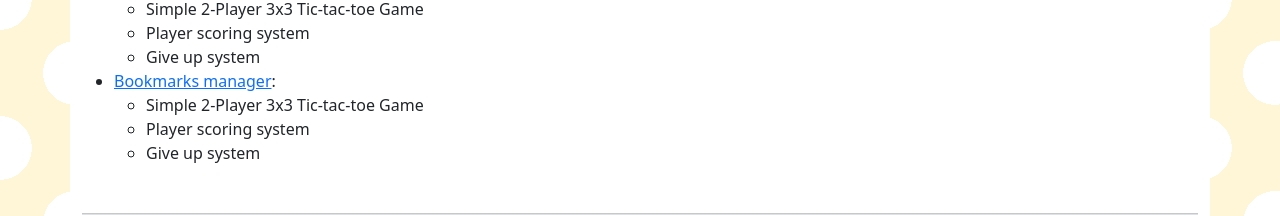
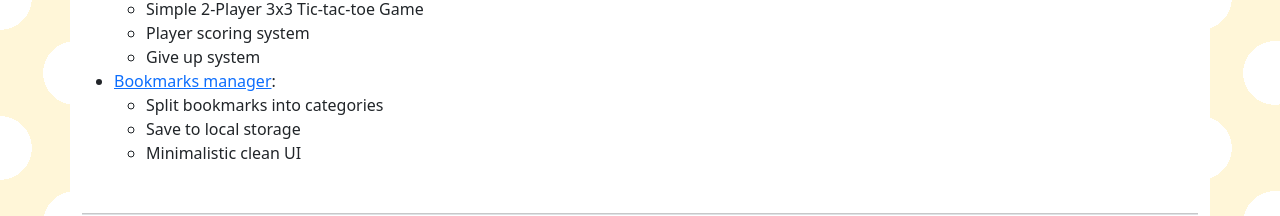
Before and after one commit to angrymidget4728/basic-site, a plain HTML site: page projects.html in a window 1280 px wide. Shown: the part 902-1118 px from the top of the page. Drawn offline with nearby package versions, Linux system fonts and the light colour scheme.

Commit message:
Update projects.html

```diff
--- a/projects.html
+++ b/projects.html
@@ -53,9 +53,9 @@
                 <li>
                   <a href="pgs/bookmarkmanager/index.html">Bookmarks manager</a>:
                   <ul>
-                    <li>Simple 2-Player 3x3 Tic-tac-toe Game</li>
-                    <li>Player scoring system</li>
-                    <li>Give up system</li>
+                    <li>Split bookmarks into categories</li>
+                    <li>Save to local storage</li>
+                    <li>Minimalistic clean UI</li>
                   </ul>
                 </li>
               </ul>
```
